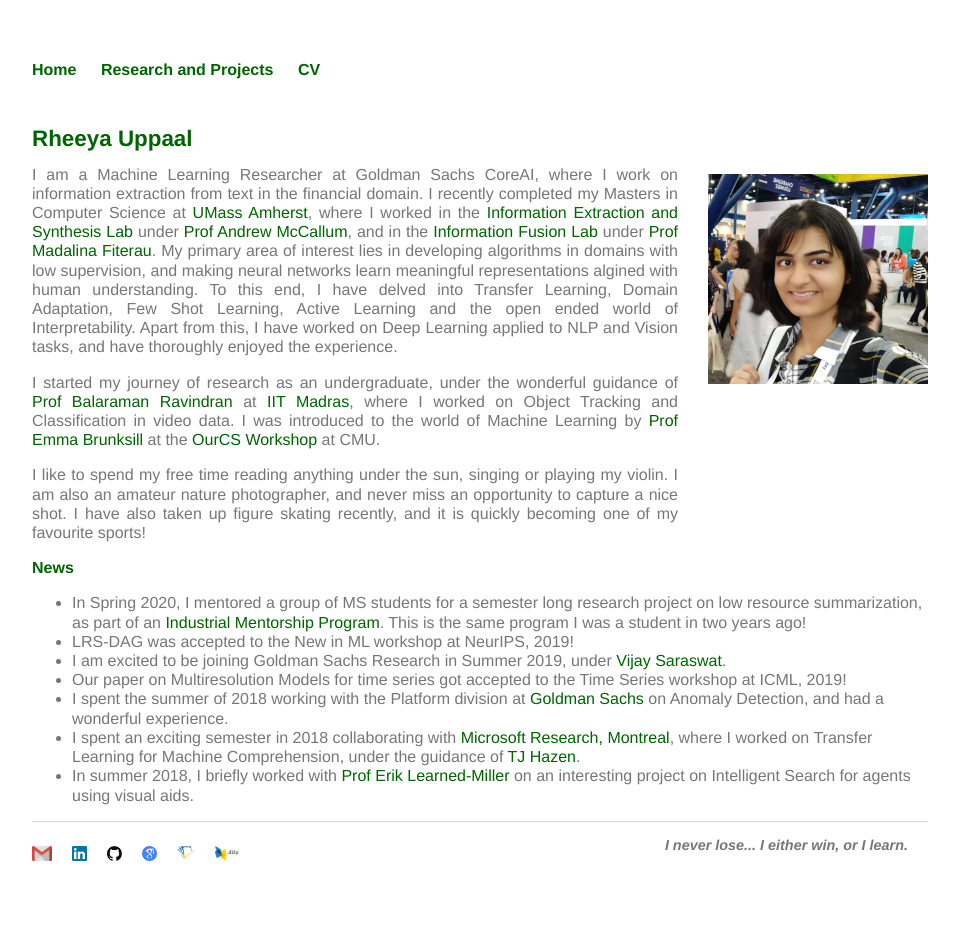
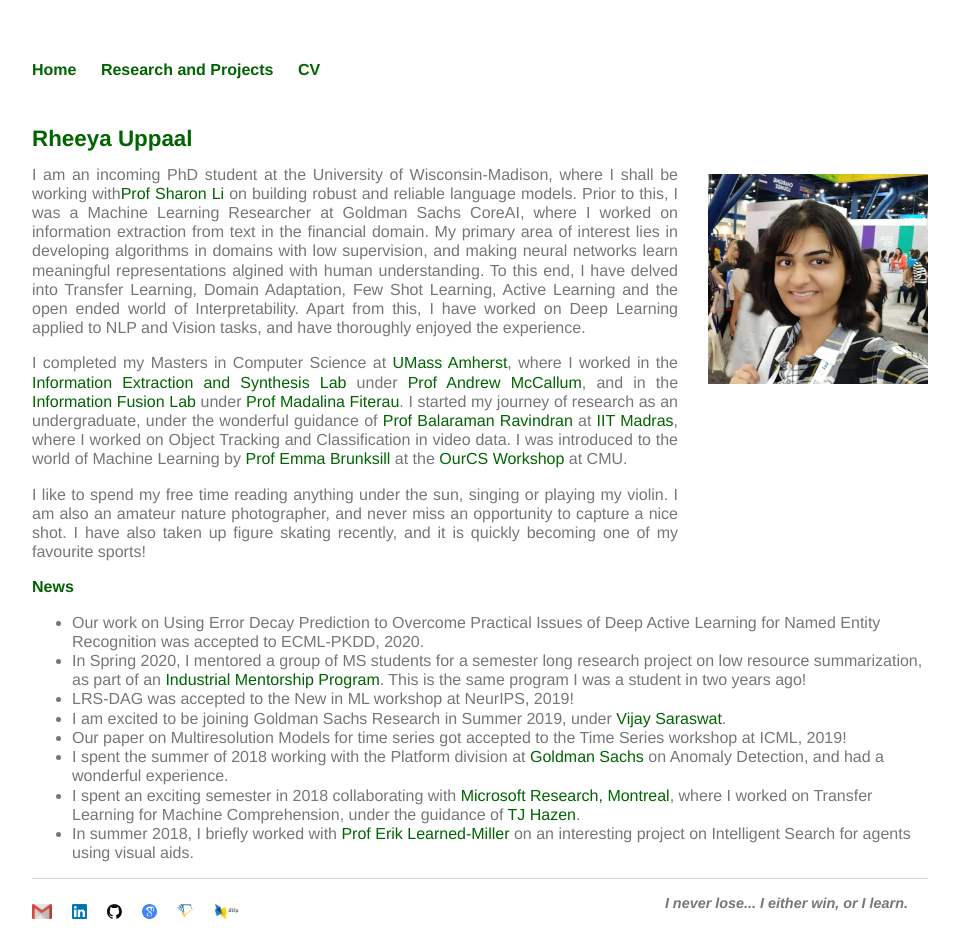
Before and after one commit to Uppaal/Uppaal.github.io, a Jekyll site: the page built from index.html, in a window 1280 px wide. Shown: the whole page, without its empty margins (160-1119 px from the left). Built offline with Jekyll 4.4.1, drawn with Linux system fonts in a browser that asks for light colours; before the commit the page ends 900 px from its top, so only the background shows below that.

Commit message:
Update index.html

```diff
--- a/index.html
+++ b/index.html
@@ -8,14 +8,9 @@ title: Rheeya Uppaal
 
 	<img src="images/IESL.jpeg" style="float:right" src="R2.jpeg" alt="picture" class="inline" width="220" style="padding-top: 0px; padding-bottom: 10px; padding-left: 40px; padding-right: 10px">
 
+	<p align="justify">I am an incoming PhD student at the University of Wisconsin-Madison, where I shall be working with<a href="http://pages.cs.wisc.edu/~sharonli/">Prof Sharon Li</a> on building robust and reliable language models. Prior to this, I was a Machine Learning Researcher at Goldman Sachs CoreAI, where I worked on information extraction from text in the financial domain. My primary area of interest lies in developing algorithms in domains with low supervision, and making neural networks learn meaningful representations algined with human understanding. To this end, I have delved into Transfer Learning, Domain Adaptation, Few Shot Learning, Active Learning and the open ended world of Interpretability. Apart from this, I have worked on Deep Learning applied to NLP and Vision tasks, and have thoroughly enjoyed the experience. </p>
 
-<!-- 	I am a Machine Learning Researcher at Goldman Sachs Research, where I work on ... -->
-<!-- 	focus is on solving tasks with minimum human supervision by incorporating priors -->
-	<p align="justify">I am a Machine Learning Researcher at Goldman Sachs CoreAI, where I work on information extraction from text in the financial domain. I recently completed my Masters in Computer Science at <a href="https://www.cics.umass.edu/">UMass Amherst</a>, where I worked in the <a href="http://www.iesl.cs.umass.edu/">Information Extraction and Synthesis Lab</a> under <a href="https://people.cs.umass.edu/~mccallum/">Prof Andrew McCallum</a>, and in the <a href="https://groups.cs.umass.edu/infofusion/home/?_ga=2.117104198.155534692.1602819880-1170722050.1601252246">Information Fusion Lab</a> under <a href="https://www.cs.cmu.edu/~mfiterau/">Prof Madalina Fiterau</a>. My primary area of interest lies in developing algorithms in domains with low supervision, and making neural networks learn meaningful representations algined with human understanding. To this end, I have delved into Transfer Learning, Domain Adaptation, Few Shot Learning, Active Learning and the open ended world of Interpretability. Apart from this, I have worked on Deep Learning applied to NLP and Vision tasks, and have thoroughly enjoyed the experience. </p>
-
-	<!--My primary area of interest lies in developing algorithms in domains with low supervision. To this end, I have delved into Transfer Learning, Domain Adaptation, Few Shot Learning and Active Learning.-->
-
-	<p align="justify">I started my journey of research as an undergraduate, under the wonderful guidance of <a href="https://www.cse.iitm.ac.in/~ravi/">Prof Balaraman Ravindran</a> at <a href="https://www.cse.iitm.ac.in/">IIT Madras</a>, where I worked on Object Tracking and Classification in video data. I was introduced to the world of Machine Learning by <a href="https://cs.stanford.edu/people/ebrun/">Prof Emma Brunksill</a> at the <a href="http://www.cs.cmu.edu/ourcs/">OurCS Workshop</a> at CMU.</p>
+	<p align="justify">I  completed my Masters in Computer Science at <a href="https://www.cics.umass.edu/">UMass Amherst</a>, where I worked in the <a href="http://www.iesl.cs.umass.edu/">Information Extraction and Synthesis Lab</a> under <a href="https://people.cs.umass.edu/~mccallum/">Prof Andrew McCallum</a>, and in the <a href="https://groups.cs.umass.edu/infofusion/home/?_ga=2.117104198.155534692.1602819880-1170722050.1601252246">Information Fusion Lab</a> under <a href="https://www.cs.cmu.edu/~mfiterau/">Prof Madalina Fiterau</a>. I started my journey of research as an undergraduate, under the wonderful guidance of <a href="https://www.cse.iitm.ac.in/~ravi/">Prof Balaraman Ravindran</a> at <a href="https://www.cse.iitm.ac.in/">IIT Madras</a>, where I worked on Object Tracking and Classification in video data. I was introduced to the world of Machine Learning by <a href="https://cs.stanford.edu/people/ebrun/">Prof Emma Brunksill</a> at the <a href="http://www.cs.cmu.edu/ourcs/">OurCS Workshop</a> at CMU.</p>
 
 <!-- 	<p align="justify">I spent the past summer working with the Platform division at <a href="https://www.goldmansachs.com/index.html">Goldman Sachs</a> on Anomaly Detection, and had a wonderful experience. Before that, I spent an exciting semester collaborating with <a href="https://www.microsoft.com/en-us/research/lab/microsoft-research-montreal/">Microsoft Research, Montreal</a>, where I worked on Transfer Learning for Machine Comprehension, under the guidance of <a href="https://www.microsoft.com/en-us/research/people/tihazen/">TJ Hazen</a>. I briefly worked with <a href="https://people.cs.umass.edu/~elm/">Prof Erik Learned-Miller</a> on an interesting project on Intelligent Search for agents using visual aids. I started my journey of research as an undergraduate, under the wonderful guidance of <a href="https://www.cse.iitm.ac.in/~ravi/">Prof Balaraman Ravindran</a> at <a href="https://www.cse.iitm.ac.in/">IIT Madras</a>, where I worked on Object Tracking and Classification in video data. I was introduced to the world of Machine Learning by <a href="https://cs.stanford.edu/people/ebrun/">Prof Emma Brunksill</a> at the <a href="http://www.cs.cmu.edu/ourcs/">OurCS Workshop</a> at CMU.</p> -->
 
@@ -24,6 +19,7 @@ title: Rheeya Uppaal
 
 	<h3>News</h3>
 	<ul>
+		<li>Our work on Using Error Decay Prediction to Overcome Practical Issues of Deep Active Learning for Named Entity Recognition was accepted to ECML-PKDD, 2020.</li>
 		<li>In Spring 2020, I mentored a group of MS students for a semester long research project on low resource summarization, as part of an <a href="http://ds.cs.umass.edu/industry/industry-mentorship-program">Industrial Mentorship Program</a>. This is the same program I was a student in two years ago!</li>
 		<li>LRS-DAG was accepted to the New in ML workshop at NeurIPS, 2019!</li>
 		<li>I am excited to be joining Goldman Sachs Research in Summer 2019, under <a href="http://www.saraswat.org/">Vijay Saraswat</a>.</li>
```
